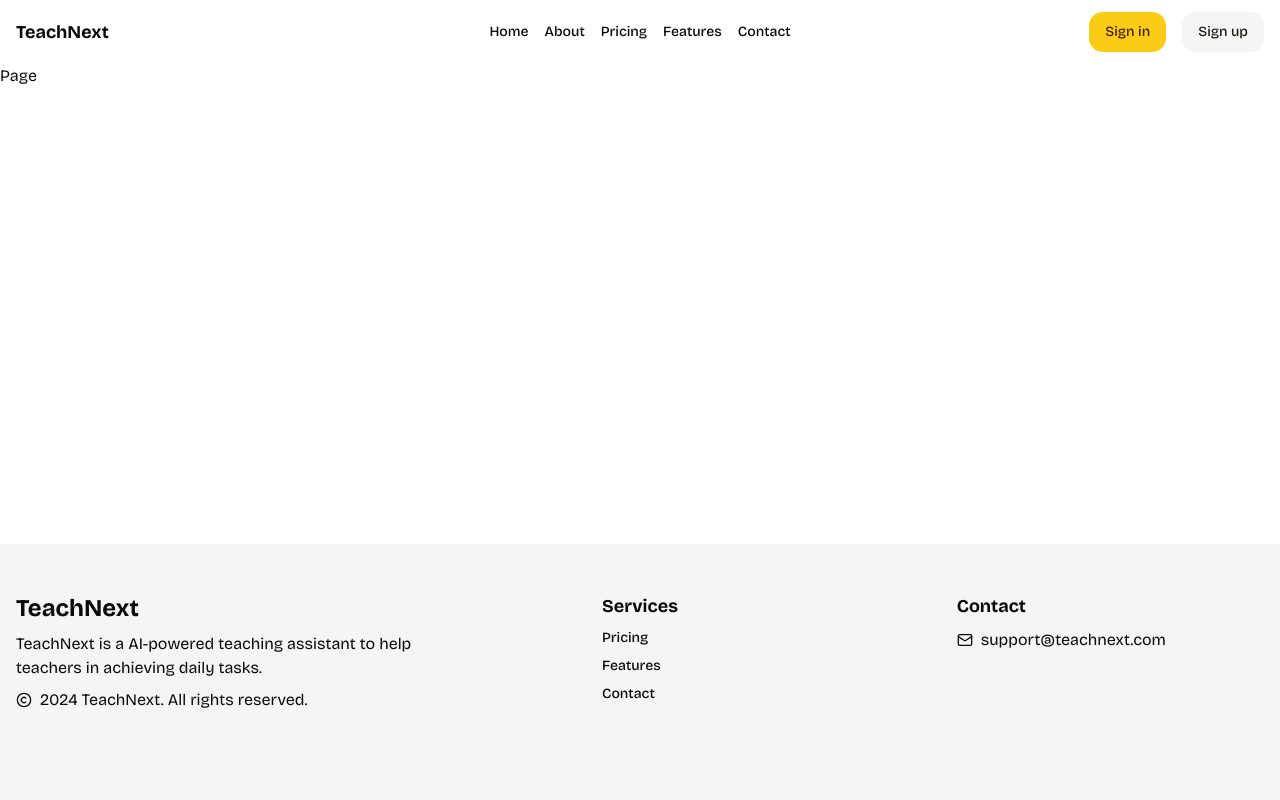
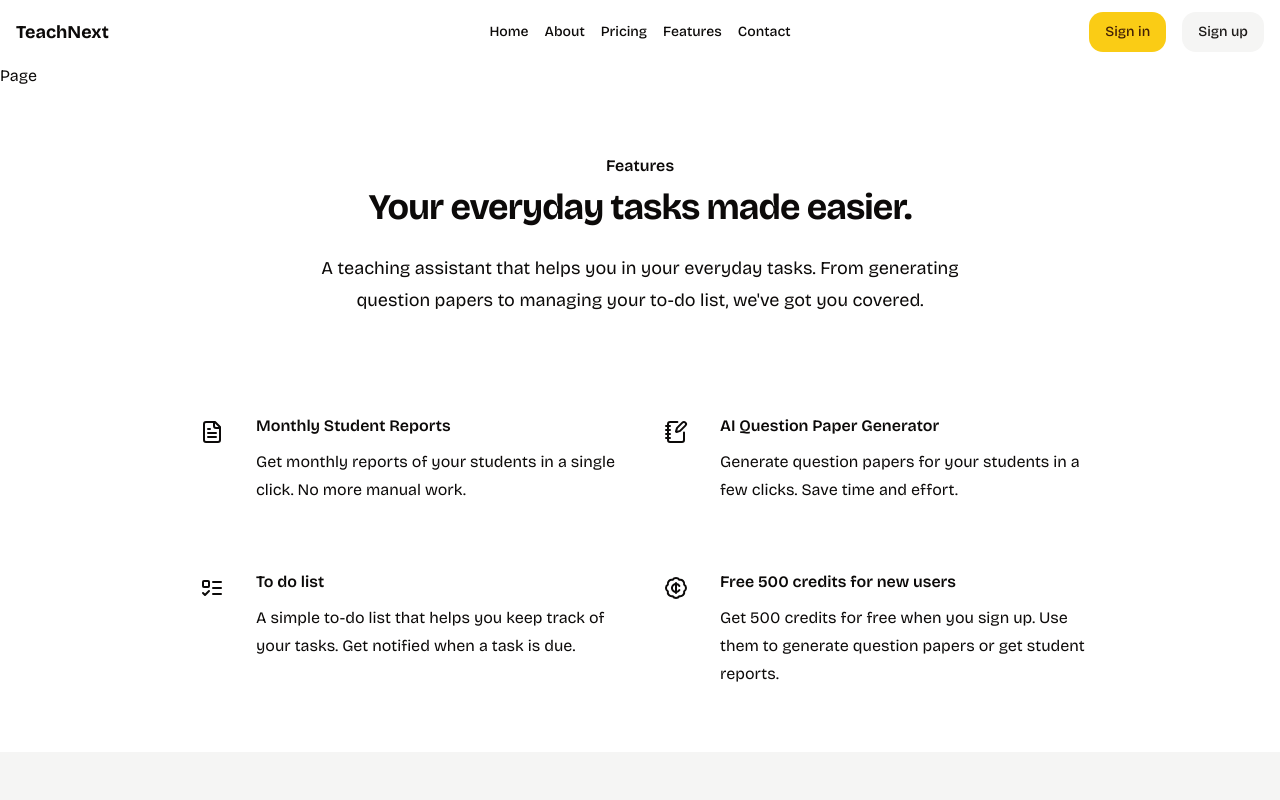
Before and after one commit to harshsandhu95/teachnext-app, a Next.js app: page / in a window 1280 px wide. Shown: the top 800 px of the page. Built offline with nearby package versions, Linux system fonts and the light colour scheme.

Commit message:
Create Features Page

```diff
--- /dev/null
+++ b/src/app/(public)/@features/page.tsx
@@ -0,0 +1,70 @@
+import {
+  BadgeCentIcon,
+  FileTextIcon,
+  ListTodoIcon,
+  NotebookPenIcon,
+} from "lucide-react";
+
+export default function Features() {
+  const features = [
+    {
+      name: "Monthly Student Reports",
+      description:
+        "Get monthly reports of your students in a single click. No more manual work.",
+      icon: FileTextIcon,
+    },
+    {
+      name: "AI Question Paper Generator",
+      description:
+        "Generate question papers for your students in a few clicks. Save time and effort.",
+      icon: NotebookPenIcon,
+    },
+    {
+      name: "To do list",
+      description:
+        "A simple to-do list that helps you keep track of your tasks. Get notified when a task is due.",
+      icon: ListTodoIcon,
+    },
+    {
+      name: "Free 500 credits for new users",
+      description:
+        "Get 500 credits for free when you sign up. Use them to generate question papers or get student reports.",
+      icon: BadgeCentIcon,
+    },
+  ];
+
+  return (
+    <section className="container py-16">
+      <div className="mx-auto max-w-7xl px-6 lg:px-8">
+        <div className="mx-auto max-w-2xl lg:text-center">
+          <h2 className="text-base font-semibold leading-7">Features</h2>
+          <p className="mt-2 text-3xl font-bold tracking-tight sm:text-4xl">
+            Your everyday tasks made easier.
+          </p>
+          <p className="mt-6 text-lg leading-8">
+            A teaching assistant that helps you in your everyday tasks. From
+            generating question papers to managing your to-do list, we&apos;ve
+            got you covered.
+          </p>
+        </div>
+        <div className="mx-auto mt-16 max-w-2xl sm:mt-20 lg:mt-24 lg:max-w-4xl">
+          <dl className="grid max-w-xl grid-cols-1 gap-x-8 gap-y-10 lg:max-w-none lg:grid-cols-2 lg:gap-y-16">
+            {features.map((feature) => (
+              <div key={feature.name} className="relative pl-16">
+                <dt className="text-base font-semibold leading-7">
+                  <div className="absolute left-0 top-0 flex h-10 w-10 items-center justify-center rounded-lg">
+                    <feature.icon aria-hidden="true" size={24} />
+                  </div>
+                  {feature.name}
+                </dt>
+                <dd className="mt-2 text-base leading-7">
+                  {feature.description}
+                </dd>
+              </div>
+            ))}
+          </dl>
+        </div>
+      </div>
+    </section>
+  );
+}
--- a/src/app/(public)/layout.tsx
+++ b/src/app/(public)/layout.tsx
@@ -1,13 +1,18 @@
 import Header from "@/components/Header";
 import Footer from "@/components/Footer";
 
-interface Props extends React.PropsWithChildren {}
+interface Props extends React.PropsWithChildren {
+  features: React.ReactNode;
+}
 
-export default function layout({ children }: Props) {
+export default function layout({ children, features }: Props) {
   return (
     <div className="min-h-[100dvh] grid grid-rows-[auto_1fr_auto]">
       <Header />
-      {children}
+      <main>
+        {children}
+        {features}
+      </main>
       <Footer />
     </div>
   );
```
